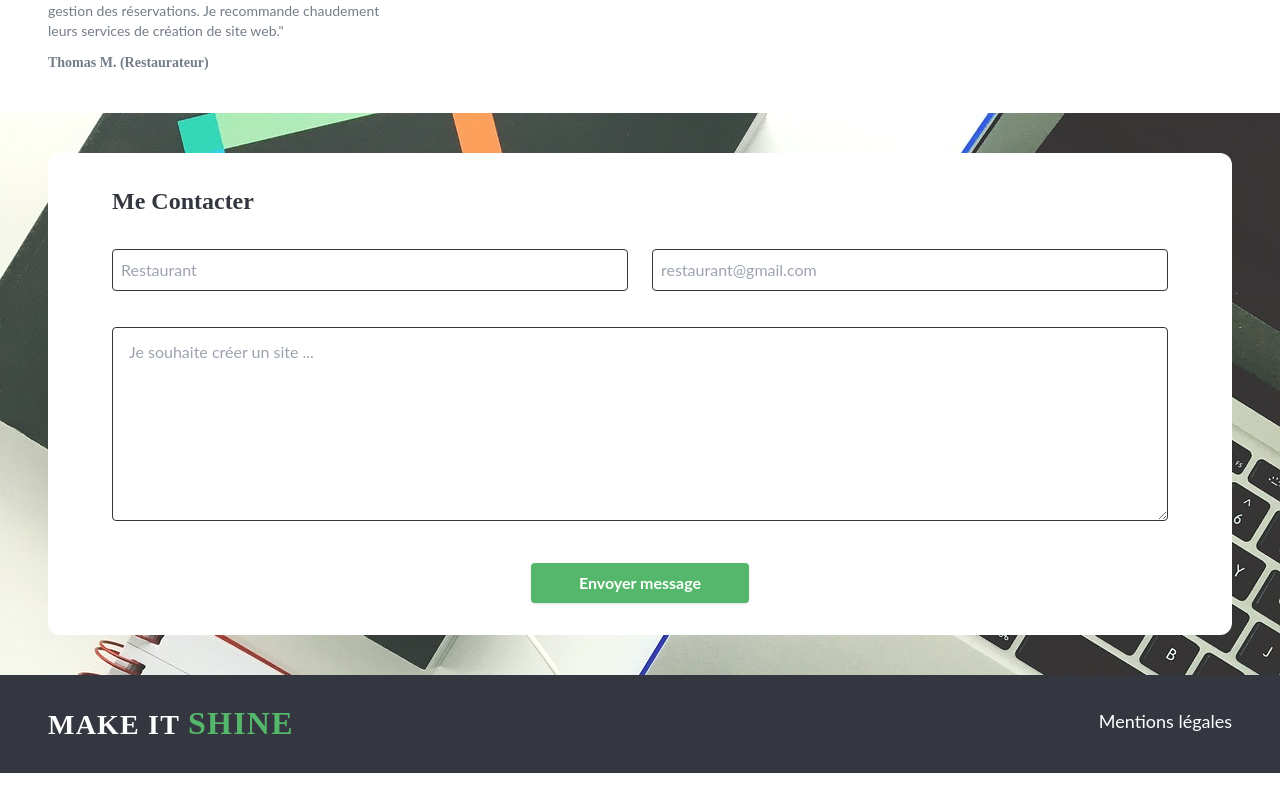
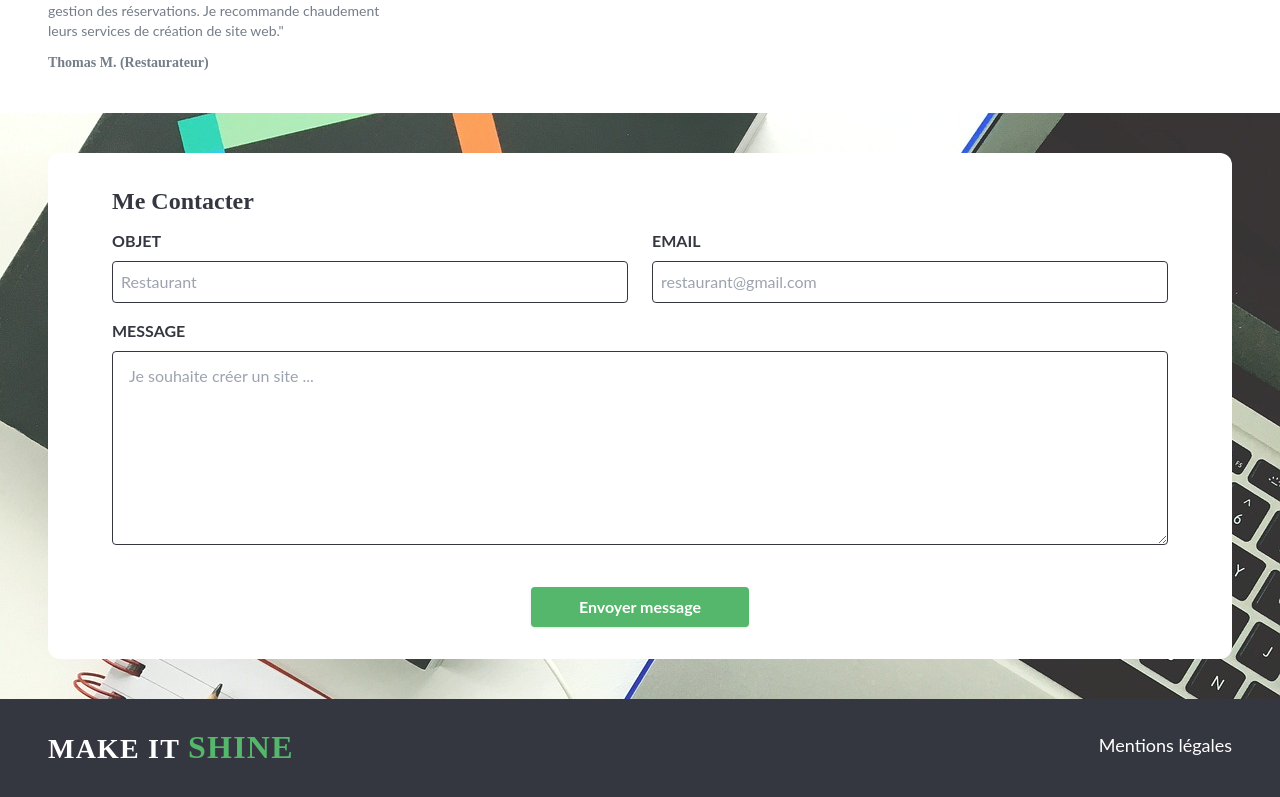
Before and after one commit to choeurtis18/MakeItShine, a React (Create React App) app: page / in a window 1280 px wide. Shown: the part 2178-2975 px from the top of the page. Before the commit the page ends 2951 px from the top, so only its background shows below. Built offline with nearby package versions, Linux system fonts and the light colour scheme; a web font is replaced by a local one.

Commit message:
edit contact form

```diff
--- a/src/components/ContactForm.js
+++ b/src/components/ContactForm.js
@@ -20,16 +20,16 @@ const ContactForm = () => {
         <form ref={form} onSubmit={sendEmail} className="w-full bg-ligther_neutral px-16 py-8 rounded-xl max-sm:p-6">
             <h3 className="text-2xl font-bold text-dark_neutral">Me Contacter</h3>
 
-            <div className="flex flex-wrap -mx-3 mb-1">
-                <div className="w-full md:w-1/2 px-3 mb-1 md:mb-0">
-                    <label className="block uppercase font-bold mb-2" htmlFor="user_object">
+            <div className="flex flex-wrap -mx-3 mb-4 my-3">
+                <div className="w-full md:w-1/2 px-3 mb-3 md:mb-0">
+                    <label className="block uppercase font-bold mb-2 text-dark_neutral" htmlFor="user_object">
                     Objet
                     </label>
                     <input className="w-full text-dark_neutral border rounded py-2 px-2"
                     type="text" name="user_object" placeholder="Restaurant" id="user_object" required/>
                 </div>
                 <div className="w-full md:w-1/2 px-3">
-                    <label className="block uppercase font-bold mb-2" htmlFor="user_mail">
+                    <label className="block uppercase font-bold mb-2 text-dark_neutral" htmlFor="user_mail">
                     Email
                     </label>
                     <input className="w-full text-dark_neutral border rounded py-2 px-2"
@@ -38,7 +38,7 @@ const ContactForm = () => {
             </div>
             <div className="flex flex-wrap -mx-3 mb-6">
                 <div className="w-full px-3">
-                <label className="block uppercase font-bold mb-2" htmlFor="user_message">
+                <label className="block uppercase font-bold mb-2 text-dark_neutral " htmlFor="user_message">
                 Message
                 </label>
                 <textarea className="w-full text-dark_neutral border border-gray-200 rounded py-3 px-4 mb-3" name="user_message"
```
